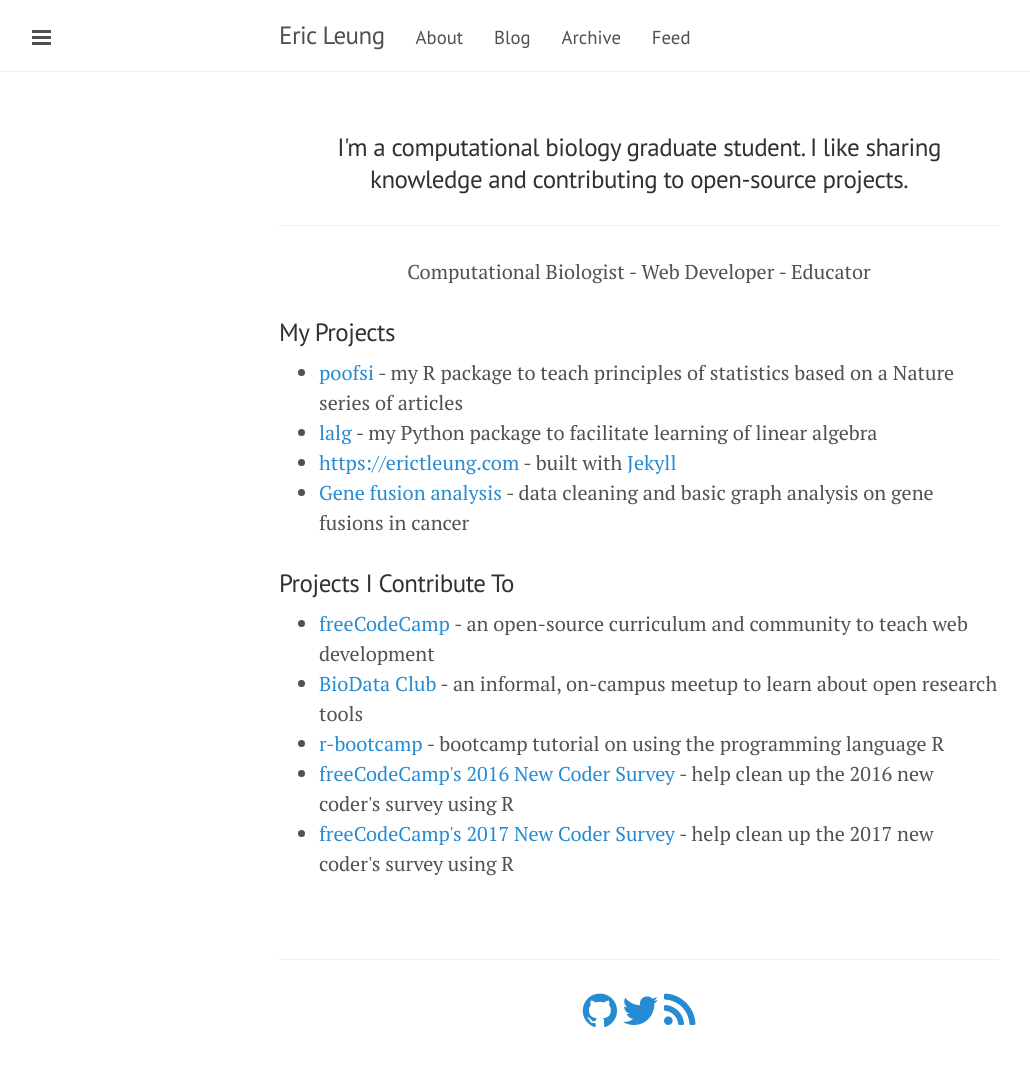
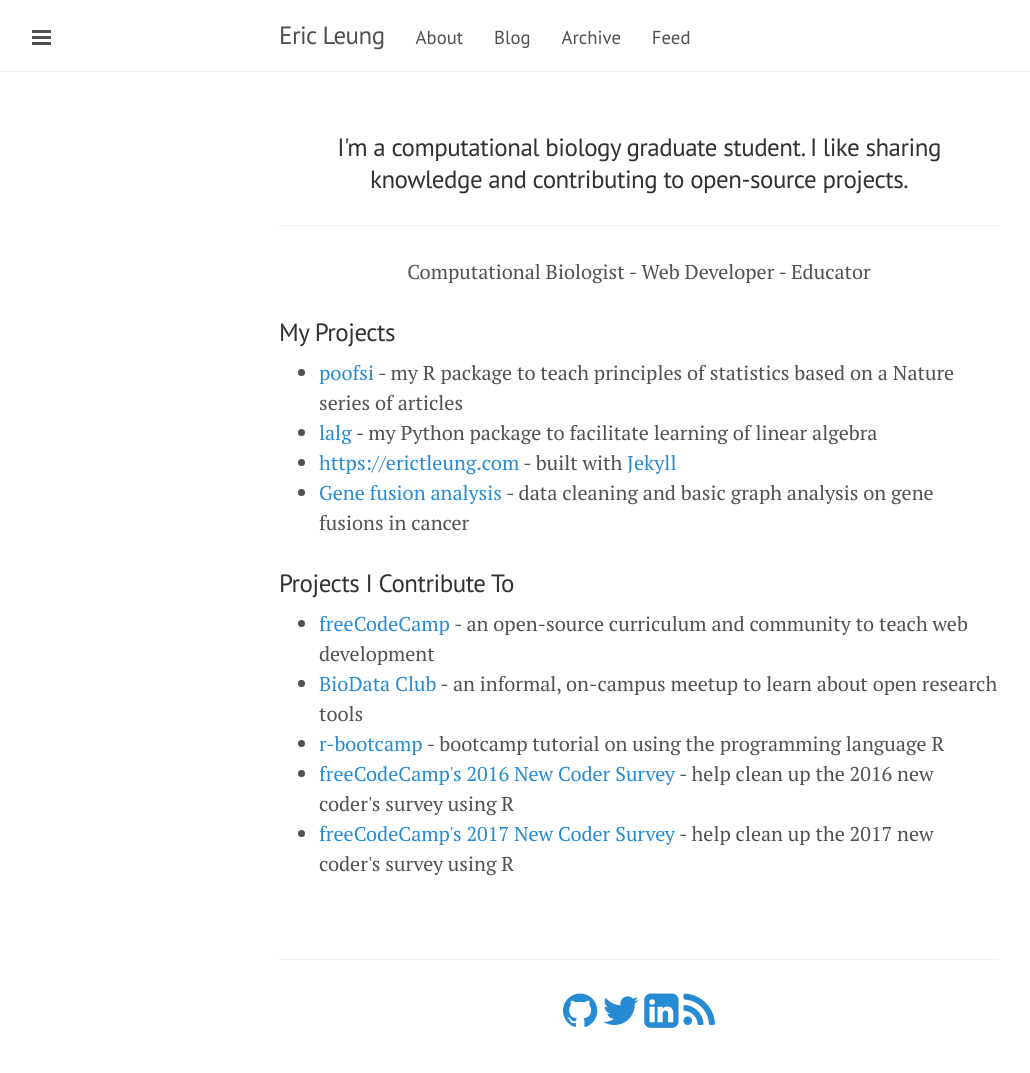
Before and after one commit to erictleung/erictleung.github.io, a Jekyll site: the page built from index.html, in a window 1280 px wide. Shown: the whole page, without its empty margins (1-1031 px from the left). Built offline with Jekyll 4.4.1, drawn with Linux system fonts in a browser that asks for light colours; nearby versions of some CDN libraries.

Commit message:
Add back LinkedIn icon to footer

```diff
--- a/_config.yml
+++ b/_config.yml
@@ -43,6 +43,7 @@
 footer-links:
   github: erictleung
   twitter: erictleung
+  linkedin: erictleung
 
 # Social media information
 twitter:
--- a/_includes/footer.html
+++ b/_includes/footer.html
@@ -12,6 +12,12 @@
   </a>
 {% endif %}
 
+{% if site.footer-links.linkedin %}
+  <a href="//www.linkedin.com/in/{{ site.footer-links.linkedin }}">
+    <i class="fa fa-linkedin-square fa-2x"></i>
+  </a>
+{% endif %}
+
 {% if site.pages_list.Feed %}
   <a href="/atom.xml">
     <i class="fa fa-rss fa-2x"></i>
```
